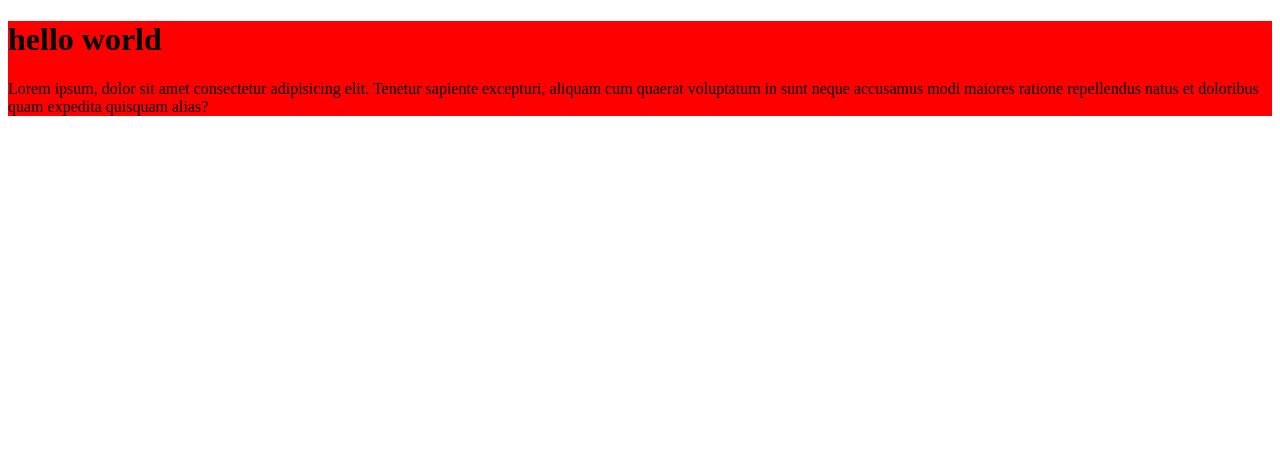
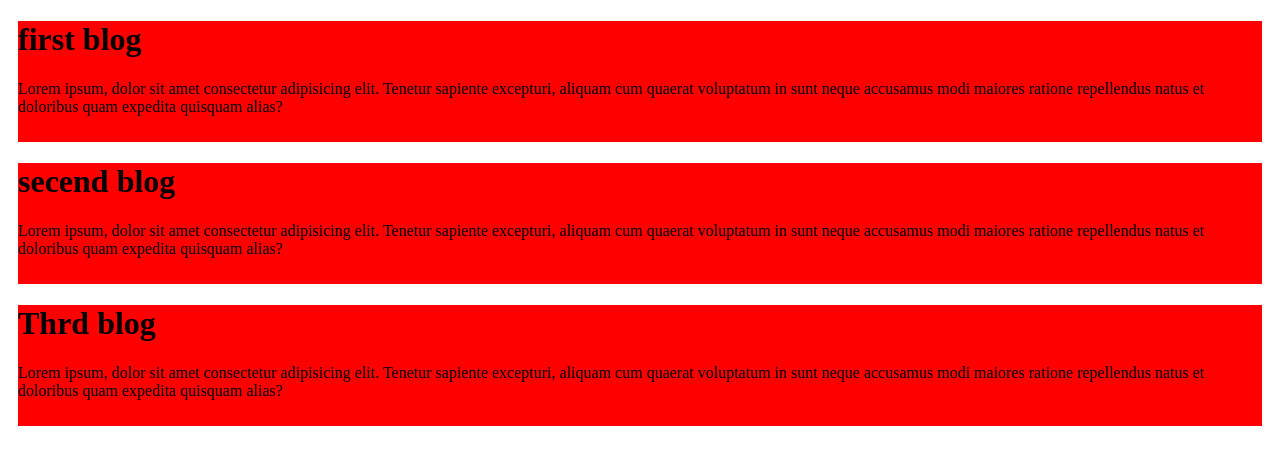
Before and after one commit to nahidhosen3314/my-rirst-github-repo, a plain HTML site: page index.html in a window 1280 px wide. Drawn offline with Linux system fonts and the light colour scheme.

Commit message:
third commit

```diff
--- a/index.html
+++ b/index.html
@@ -8,7 +8,15 @@
 </head>
 <body>
    <div >
-        <h1>hello world</h1>
+        <h1>first blog</h1>
+        <p>Lorem ipsum, dolor sit amet consectetur adipisicing elit. Tenetur sapiente excepturi, aliquam cum quaerat voluptatum in sunt neque accusamus modi maiores ratione repellendus natus et doloribus quam expedita quisquam alias?</p>
+   </div>
+   <div >
+        <h1>secend blog</h1>
+        <p>Lorem ipsum, dolor sit amet consectetur adipisicing elit. Tenetur sapiente excepturi, aliquam cum quaerat voluptatum in sunt neque accusamus modi maiores ratione repellendus natus et doloribus quam expedita quisquam alias?</p>
+   </div>
+   <div >
+        <h1>Thrd blog</h1>
         <p>Lorem ipsum, dolor sit amet consectetur adipisicing elit. Tenetur sapiente excepturi, aliquam cum quaerat voluptatum in sunt neque accusamus modi maiores ratione repellendus natus et doloribus quam expedita quisquam alias?</p>
    </div>
 </body>
--- a/style.css
+++ b/style.css
@@ -1,3 +1,5 @@
 diV{
     background-color: red;
+    margin: 10px;
+    padding-bottom: 10px;
 }
```
